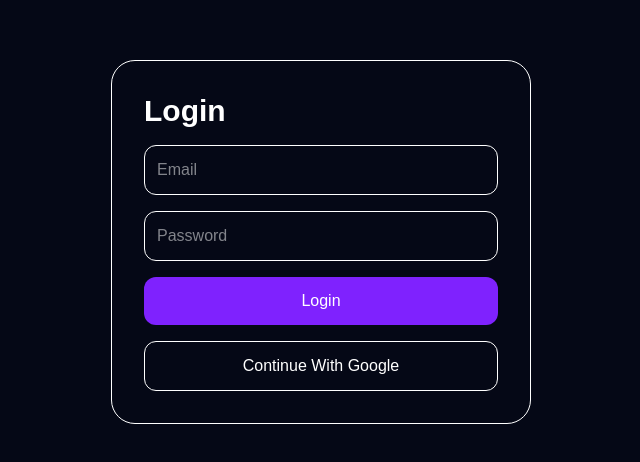
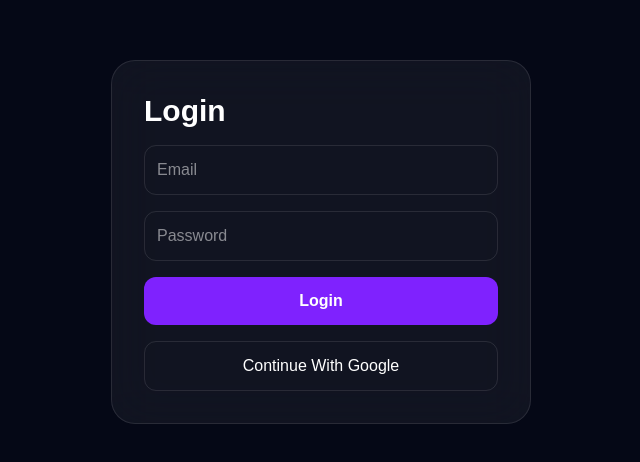
Before and after one commit to suyogvedak/veribid-platform, a Next.js app: page /auth/login in a window 1280 px wide. Shown: the part 158-620 px from the top of the page, without its empty margins (319-959 px from the left). Built offline with nearby package versions, Linux system fonts and the light colour scheme.

Commit message:
feat: enhance login page with loading state and improved error handling

```diff
--- a/src/app/auth/login/page.tsx
+++ b/src/app/auth/login/page.tsx
@@ -1,32 +1,54 @@
 "use client";
 
 import { signIn } from "next-auth/react";
-
 import { useState } from "react";
 
 export default function LoginPage() {
-  const [email, setEmail] =
-    useState("");
+const [email, setEmail] = useState("");
+const [password, setPassword] = useState("");
 
-  const [password, setPassword] =
-    useState("");
+const [loading, setLoading] = useState(false);
+const [error, setError] = useState("");
 
 async function handleLogin(
 e: React.FormEvent<HTMLFormElement>
 ) {
 e.preventDefault();
 
-    await signIn("credentials", {
+setLoading(true);
+setError("");
+
+try {
+  const result = await signIn(
+    "credentials",
+    {
       email,
       password,
+      redirect: false,
+    }
+  );
 
-      callbackUrl: "/dashboard",
-    });
+  if (result?.error) {
+    setError("Invalid email or password");
+    setLoading(false);
+    return;
   }
 
-  return (
-    <main className="min-h-screen flex items-center justify-center">
-      <form
+  window.location.href = "/";
+} catch (err) {
+  console.error(err);
+
+  setError(
+    "Something went wrong. Please try again."
+  );
+
+  setLoading(false);
+}
+
+
+}
+
+return ( <main className="min-h-screen flex items-center justify-center px-6"> <form
      onSubmit={handleLogin}
      className="
        flex
@@ -36,11 +58,28 @@ export default function LoginPage() {
        p-8
        rounded-3xl
        border
+       border-white/10
+       bg-white/5
+       backdrop-blur-xl
+     "
+   > <h1 className="text-3xl font-bold">
+Login </h1>
+
+
+    {error && (
+      <div
+        className="
+          text-red-500
+          text-sm
+          rounded-xl
+          p-3
+          border
+          border-red-500/30
         "
       >
-        <h1 className="text-3xl font-bold">
-          Login
-        </h1>
+        {error}
+      </div>
+    )}
 
     <input
       type="email"
@@ -49,7 +88,14 @@ export default function LoginPage() {
       onChange={(e) =>
         setEmail(e.target.value)
       }
-          className="p-3 border rounded-xl"
+      className="
+        p-3
+        border
+        border-white/10
+        rounded-xl
+        bg-transparent
+      "
+      required
     />
 
     <input
@@ -59,38 +105,55 @@ export default function LoginPage() {
       onChange={(e) =>
         setPassword(e.target.value)
       }
-          className="p-3 border rounded-xl"
+      className="
+        p-3
+        border
+        border-white/10
+        rounded-xl
+        bg-transparent
+      "
+      required
     />
 
     <button
       type="submit"
+      disabled={loading}
       className="
         bg-violet-600
         text-white
         py-3
         rounded-xl
+        font-semibold
+        hover:bg-violet-700
+        transition-all
+        disabled:opacity-50
       "
     >
-          Login
+      {loading
+        ? "Logging in..."
+        : "Login"}
     </button>
 
     <button
       type="button"
       onClick={() =>
         signIn("google", {
-              callbackUrl:
-                "/dashboard",
+          callbackUrl: "/",
         })
       }
       className="
         border
+        border-white/10
         py-3
         rounded-xl
+        hover:bg-white/5
+        transition-all
       "
     >
       Continue With Google
     </button>
   </form>
 </main>
+
 );
 }
```
Lines whose indentation alone changed are shown as unchanged.
